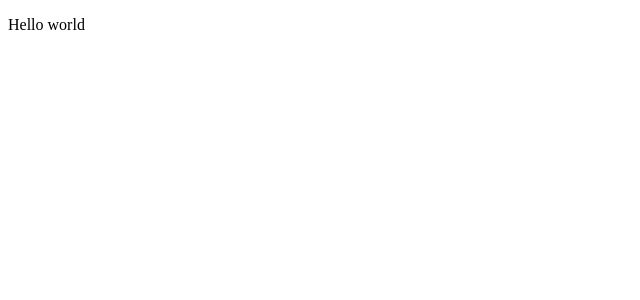
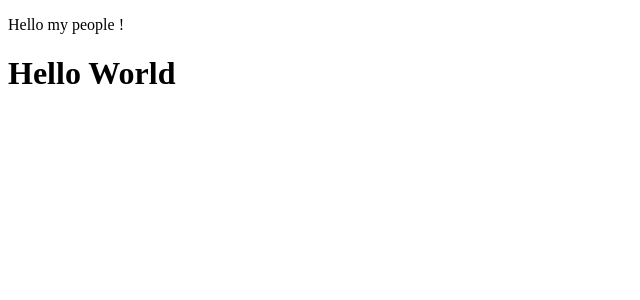
Before and after one commit to JENIPHER254/react-master, a React (Vite) app in the folder myproject/learning/: page / in a window 1280 px wide. Shown: the top 300 px of the page, without its empty margins (0-640 px from the left). Built offline with nearby package versions, Linux system fonts and the light colour scheme.

Commit message:
feat: components in react

```diff
--- a/myproject/learning/src/App.jsx
+++ b/myproject/learning/src/App.jsx
@@ -1,8 +1,11 @@
-
+import Hello from './components/Hello'
 function App() {
 
   return (
-    <p>Hello world</p>
+    <>
+    <Hello />
+    <h1>Hello World</h1>
+    </>
   )
 }
 
--- /dev/null
+++ b/myproject/learning/src/components/Hello.jsx
@@ -0,0 +1,6 @@
+function Hello() {
+    return (
+        <p>Hello my people !</p>
+    )
+}
+export default Hello
```
Also changed, not shown: 1 other file (tests, documents, lock files or other folders).
